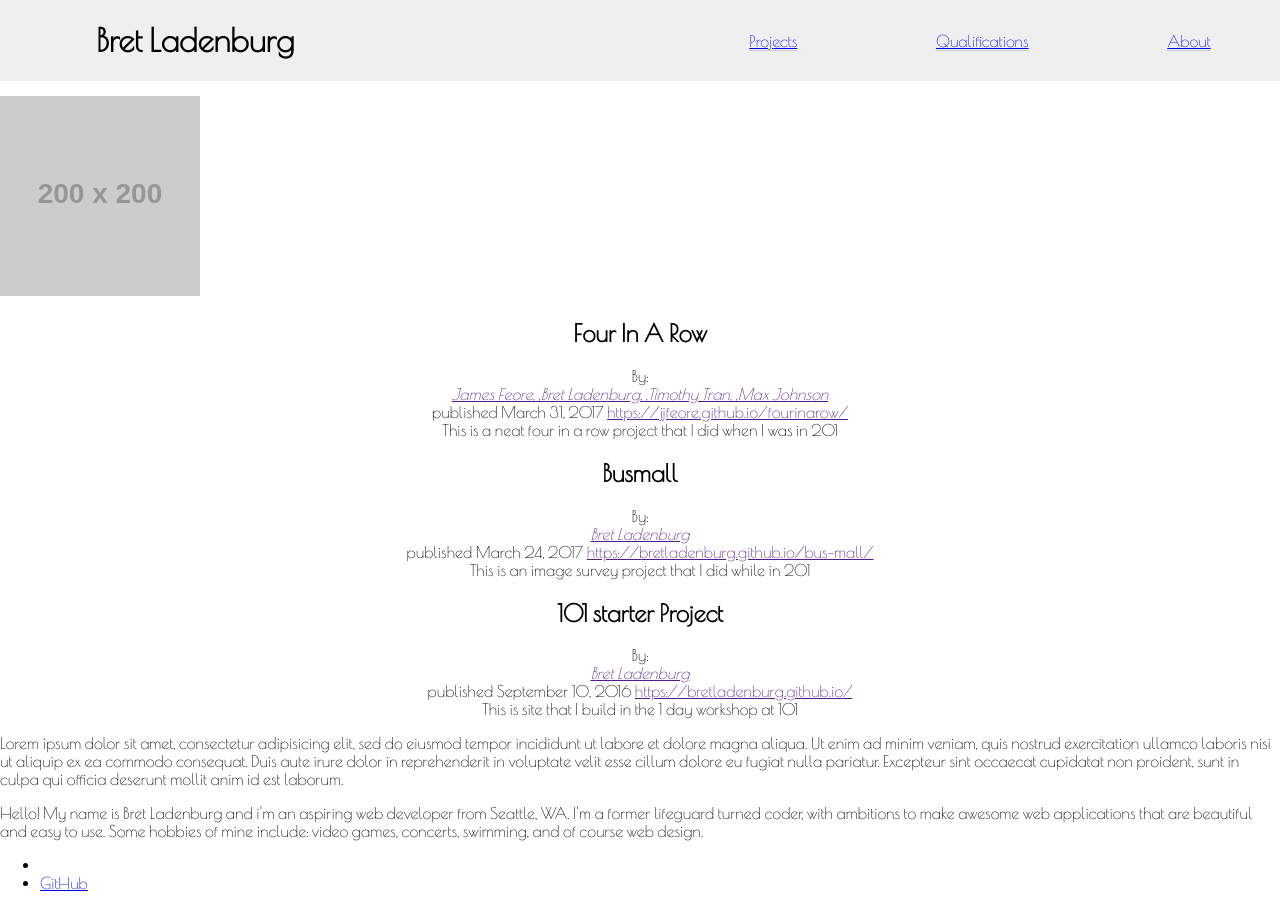
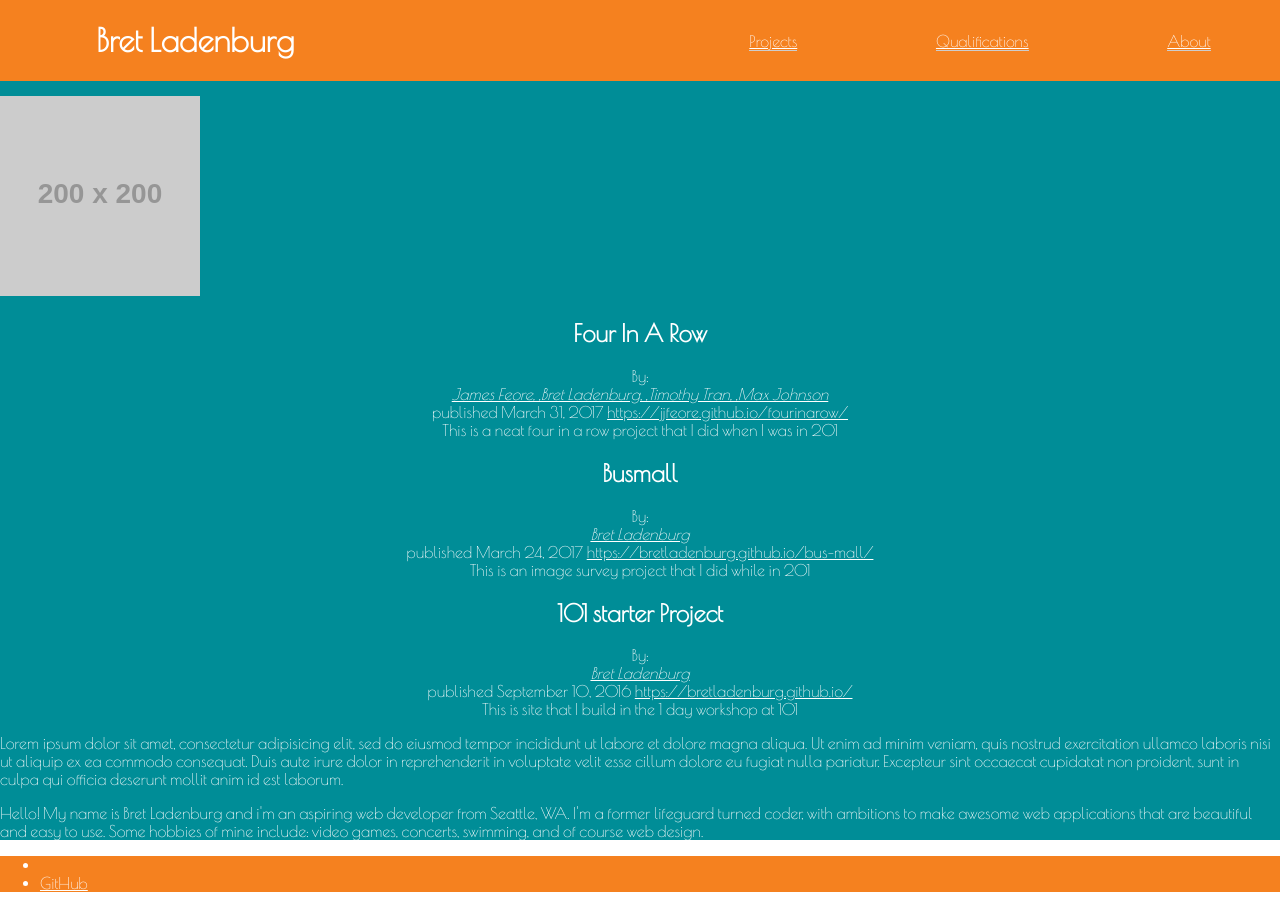
Before and after one commit to bretladenburg/portfolio, a website: page public/index.html in a window 1280 px wide. Drawn offline with nearby package versions, Linux system fonts and the light colour scheme; placeholder pictures from the web are drawn by us.

Commit message:
worked on changing some css to make some more dynamic color schemes

```diff
--- a/public/index.html
+++ b/public/index.html
@@ -61,8 +61,7 @@
     </section>
   </main>
   <footer>
-    <!-- links will go here -->
-    <ul>
+    <ul id='footer-links'>
       <li></li>
       <li><a href="http://github.com/bret.ladenburg" target="_blank" class="icon-github"> GitHub</a></li>
     </ul>
--- a/public/styles/base.css
+++ b/public/styles/base.css
@@ -1,9 +1,14 @@
 * {
   font-family: 'Poiret One', cursive;
+  color: white;
 }
 
 img {
   /*width: 100%;*/
+}
+
+body {
+
 }
 
 header {
@@ -11,7 +16,7 @@ header {
 }
 
 footer {
-
+  background-color: #F5811F;
 }
 
 h1 {
@@ -28,4 +33,5 @@ p {
 
 main {
   padding-top: 12vh;
+  background-color: #008D97;
 }
--- a/public/styles/modules.css
+++ b/public/styles/modules.css
@@ -7,7 +7,7 @@
 .fixed-header {
   position: fixed;
   width: 100%;
-  background-color: #efefef;
+  background-color: #F5811F;
   z-index: 10;
 }
 
@@ -58,6 +58,10 @@
 
 }
 
+#footer-links {
+  background-color: #F5811F;
+}
+
 .clearfix {
   clear: both;
 }
--- a/server.js
+++ b/server.js
@@ -15,7 +15,6 @@ app.get('/', function (request, response){
 });
 
 app.post('/articles', bodyParser, function(request, response) {
-
   console.log(request.body);
   response.send('Record posted to server!!');
 })
```
